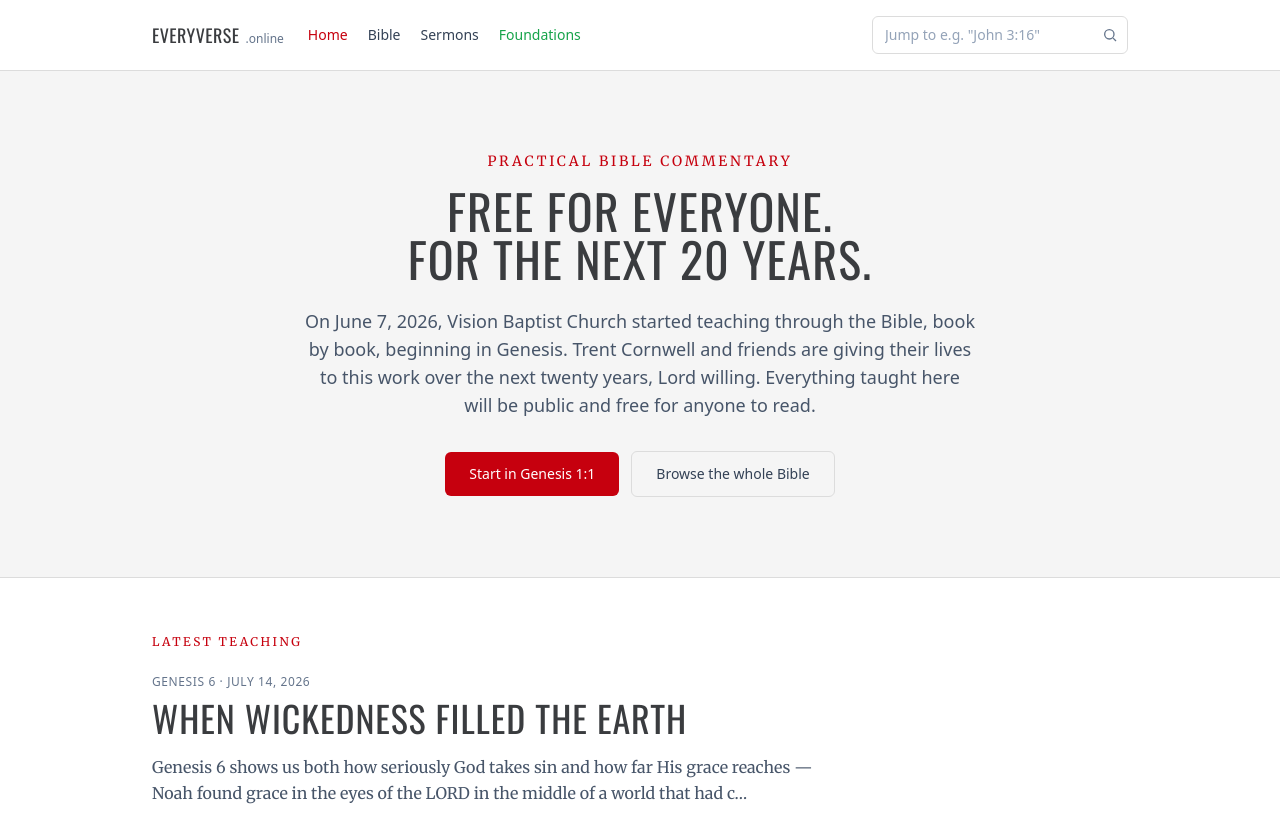
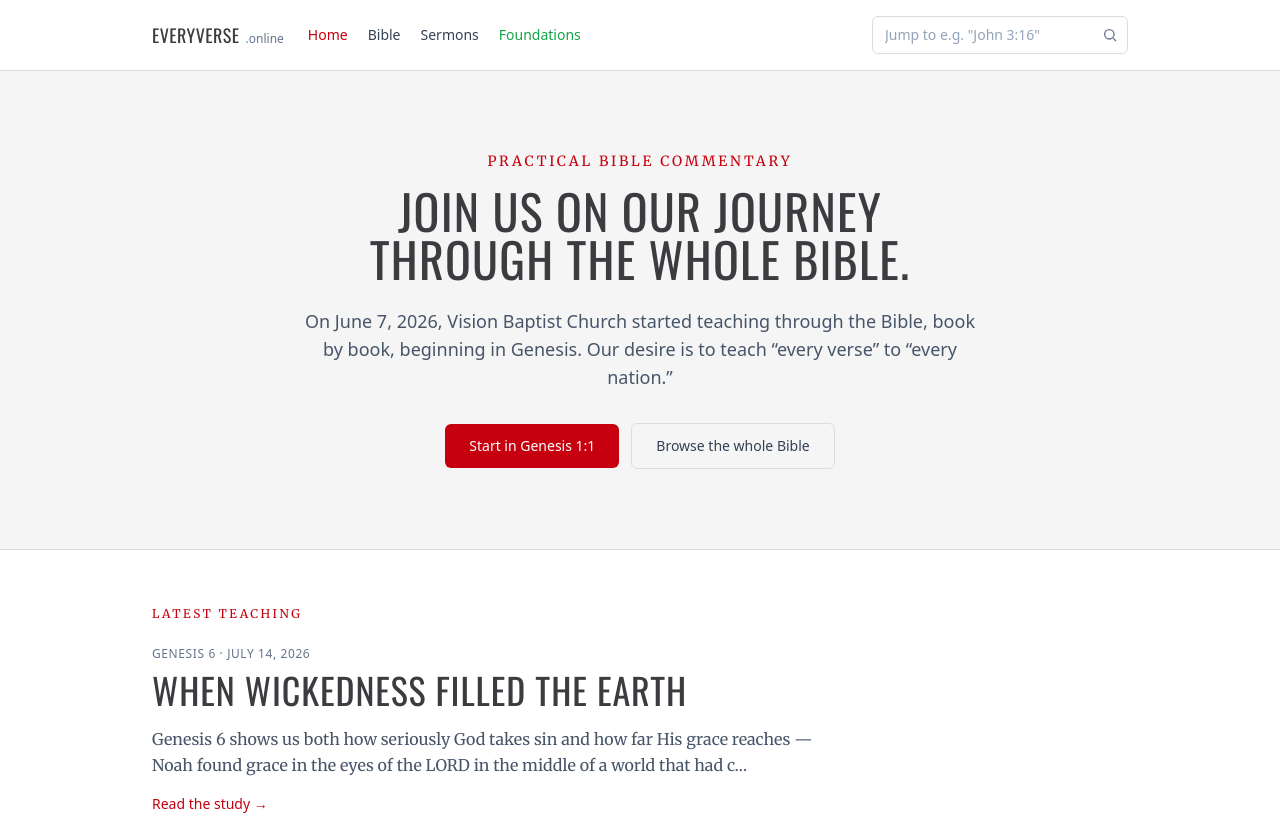
Before and after one commit to trentcornwell/everyverse, a Next.js app: page / in a window 1280 px wide. Shown: the top 815 px of the page. Built offline with nearby package versions, Linux system fonts and the light colour scheme.

Commit message:
Rewrite homepage hero copy
New headline "Join us on our journey through the whole Bible" and a
tighter subtitle that ties back to the site's own name via "every
verse... every nation," replacing the "Free for everyone / 20 years"
framing.

```diff
--- a/app/page.tsx
+++ b/app/page.tsx
@@ -23,15 +23,13 @@ export default function HomePage() {
             Practical Bible Commentary
           </p>
           <h1 className="mt-4 font-display text-4xl uppercase leading-tight tracking-wide text-ink sm:text-5xl">
-            Free for everyone.
-            <br className="hidden sm:block" /> For the next 20 years.
+            Join us on our journey
+            <br className="hidden sm:block" /> through the whole Bible.
           </h1>
           <p className="mx-auto mt-6 max-w-2xl text-lg text-slate-600">
-            On June 7, 2026, Vision Baptist Church started teaching through the
-            Bible, book by book, beginning in Genesis. Trent Cornwell and
-            friends are giving their lives to this work over the next twenty
-            years, Lord willing. Everything taught here will be public and
-            free for anyone to read.
+            On June 7, 2026, Vision Baptist Church started teaching through
+            the Bible, book by book, beginning in Genesis. Our desire is to
+            teach &ldquo;every verse&rdquo; to &ldquo;every nation.&rdquo;
           </p>
           <div className="mt-8 flex flex-col items-center justify-center gap-3 sm:flex-row">
             <Link
```
